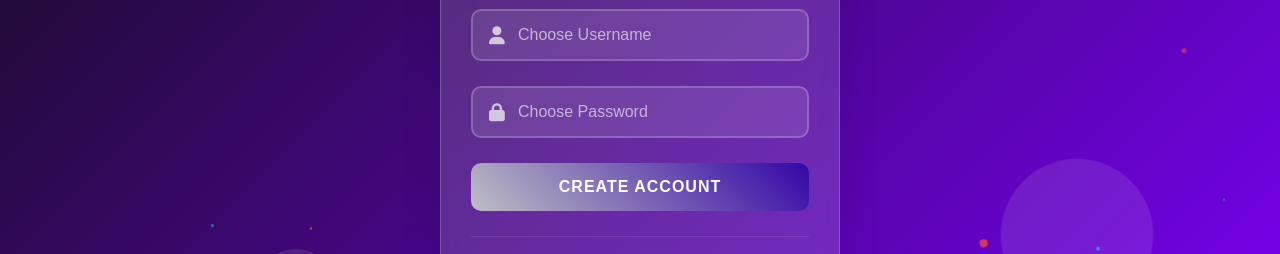
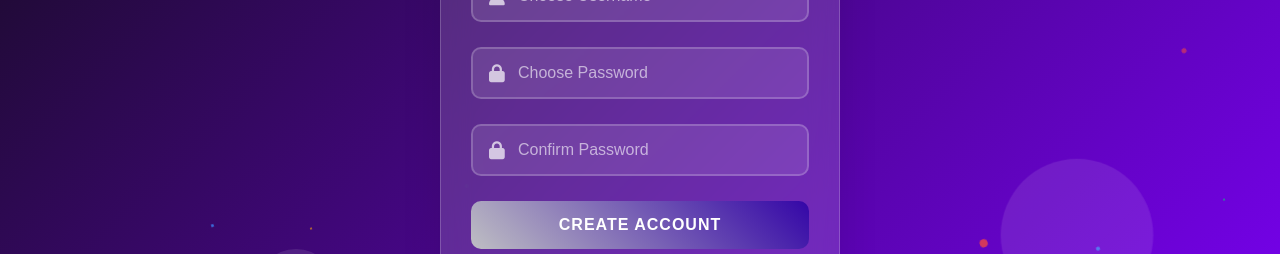
Before and after one commit to FranCdeR/BudgetWise, a website: page public/index.html in a window 1280 px wide. Both pictures are taken after a click on the link "Create Account". Shown: the part 311-565 px from the top of the page. Drawn offline with Linux system fonts and the light colour scheme.

Commit message:
Update index.html

```diff
--- a/public/index.html
+++ b/public/index.html
@@ -33,6 +33,7 @@
                     <h1 class="logo-text">Join Us</h1>
                     <p class="logo-subtitle">Create your BudgetWise account</p>
                 </div>
+
                 <form id="registerForm">
                     <div class="input-group">
                         <i class="fas fa-user icon"></i>
@@ -42,8 +43,16 @@
                         <i class="fas fa-lock icon"></i>
                         <input type="password" id="regPassword" placeholder="Choose Password" required>
                     </div>
+                    <div class="input-group">
+                        <i class="fas fa-lock icon"></i>
+                        <input type="password" id="regConfirmPassword" placeholder="Confirm Password" required>
+                    </div>
+
+                    <div id="passwordError" style="color: #ff4757; font-size: 0.85rem; margin-bottom: 15px; display: none; text-align: left;"></div>
+
                     <button type="submit" class="btn-login">Create Account</button>
                 </form>
+
                 <div class="form-footer">
                     <a href="#" class="link" onclick="showScreen('loginScreen')">Already have an account? Sign In</a>
                     <br>
```
